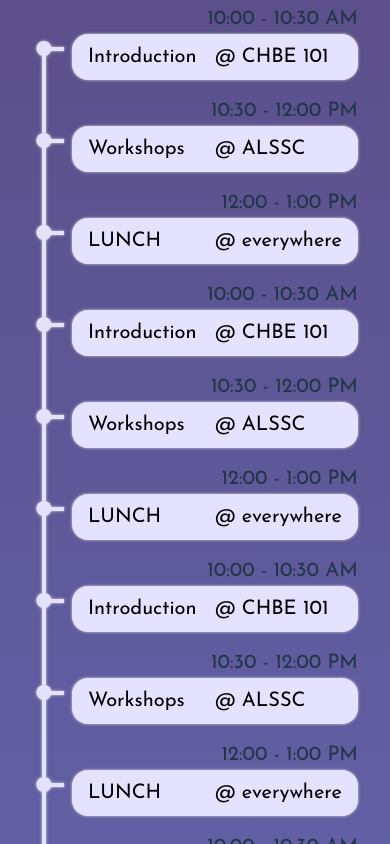
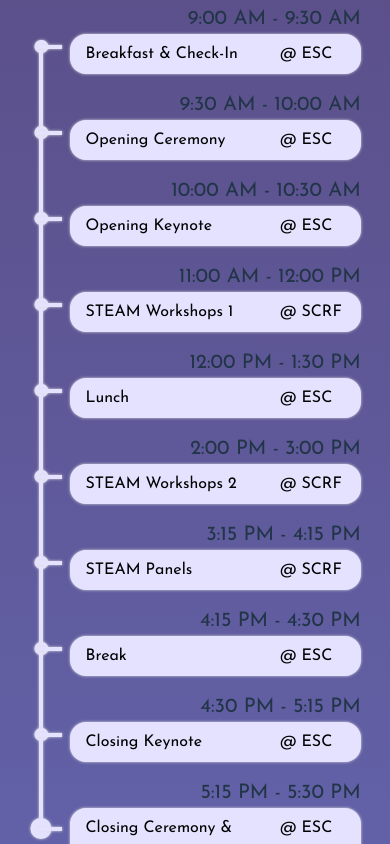
Before and after one commit to cassiemojar/gis-conference-website-2026, a React (Vite) app: page / in a window 390 px wide. Shown: the part 1940-2784 px from the top of the page. Built offline with nearby package versions, Linux system fonts and the light colour scheme; a web font is replaced by a local one.

Commit message:
Add agenda data and modify for mobile

```diff
--- a/src/data/timelineData.js
+++ b/src/data/timelineData.js
@@ -1,57 +1,52 @@
 export const timelineData = [
   {
-    time: "10:00 - 10:30 AM",
-    name: "Introduction",
-    location: "CHBE 101",
+    time: "9:00 AM - 9:30 AM",
+    name: "Breakfast & Check-In",
+    location: "ESC",
   },
   {
-    time: "10:30 - 12:00 PM",
-    name: "Workshops",
-    location: "ALSSC",
+    time: "9:30 AM - 10:00 AM",
+    name: "Opening Ceremony",
+    location: "ESC",
   },
   {
-    time: "12:00 - 1:00 PM",
-    name: "LUNCH",
-    location: "everywhere",
+    time: "10:00 AM - 10:30 AM",
+    name: "Opening Keynote",
+    location: "ESC",
   },
   {
-    time: "10:00 - 10:30 AM",
-    name: "Introduction",
-    location: "CHBE 101",
+    time: "11:00 AM - 12:00 PM",
+    name: "STEAM Workshops 1",
+    location: "SCRF",
   },
   {
-    time: "10:30 - 12:00 PM",
-    name: "Workshops",
-    location: "ALSSC",
+    time: "12:00 PM - 1:30 PM",
+    name: "Lunch",
+    location: "ESC",
   },
   {
-    time: "12:00 - 1:00 PM",
-    name: "LUNCH",
-    location: "everywhere",
+    time: "2:00 PM - 3:00 PM",
+    name: "STEAM Workshops 2",
+    location: "SCRF",
   },
   {
-    time: "10:00 - 10:30 AM",
-    name: "Introduction",
-    location: "CHBE 101",
+    time: "3:15 PM - 4:15 PM",
+    name: "STEAM Panels",
+    location: "SCRF",
   },
   {
-    time: "10:30 - 12:00 PM",
-    name: "Workshops",
-    location: "ALSSC",
+    time: "4:15 PM - 4:30 PM",
+    name: "Break",
+    location: "ESC",
   },
   {
-    time: "12:00 - 1:00 PM",
-    name: "LUNCH",
-    location: "everywhere",
+    time: "4:30 PM - 5:15 PM",
+    name: "Closing Keynote",
+    location: "ESC",
   },
   {
-    time: "10:00 - 10:30 AM",
-    name: "Introduction",
-    location: "CHBE 101",
-  },
-  {
-    time: "10:30 - 12:00 PM",
-    name: "Workshops",
-    location: "ALSSC",
+    time: "5:15 PM - 5:30 PM",
+    name: "Closing Ceremony & Giveaway",
+    location: "ESC",
   },
 ];
--- a/src/sections/Agenda.jsx
+++ b/src/sections/Agenda.jsx
@@ -38,8 +38,8 @@ const AgendaItem = ({ time, name, location, isLast }) => {
           <div className='separator-horiz-line'></div>
         </div>
         <div className='name-loc-card'>
-          <p className='p1 event-name'>{name}</p>
-          <p className='p1 loc'>@ {location}</p>
+          <p className='event-name'>{name}</p>
+          <p className='loc'>@ {location}</p>
         </div>
       </div>
     </Box>
@@ -50,14 +50,15 @@ export default function Agenda() {
   return (
     <div className='agenda'>
       <Typography
-        variant="h1"
+        variant='h1'
         sx={{
           textAlign: "center",
           color: "#D0CDEA",
           fontFamily: "Josefin Sans",
           fontWeight: "bold",
           marginBottom: "40px",
-          fontSize: {       // Responsive font size
+          fontSize: {
+            // Responsive font size
             xs: "2.4rem",
             sm: "3.2rem",
             md: "4.5rem",
--- a/src/styles/Agenda.css
+++ b/src/styles/Agenda.css
@@ -45,12 +45,17 @@
 
 .name-loc-card {
   display: grid;
-  grid-template-columns: repeat(2, 1fr);
+  grid-template-columns: 4fr 2fr;
   padding: 8px 16px;
   background: var(--bg-card);
   border-radius: 16px;
   color: black;
   box-shadow: var(--glow);
+}
+
+.event-name,
+.loc {
+  font-size: 1.25rem;
 }
 
 .separator {
@@ -82,7 +87,7 @@
 }
 
 .separator-vert-line-mobile {
-  bottom: calc((var(--grid-gap) + 2.5 * var(--circle-size)) * -1);
+  bottom: calc((var(--grid-gap) + 3.2 * var(--circle-size)) * -1);
 }
 
 .separator-horiz-line {
@@ -94,3 +99,14 @@
   right: calc(var(--grid-gap) / 2 * -1);
   box-shadow: var(--glow);
 }
+
+@media (max-width: 768px) {
+  .event-name,
+  .loc {
+    font-size: 1rem;
+  }
+
+  .name-loc-card {
+    grid-template-columns: 6fr 2fr;
+  }
+}
```
